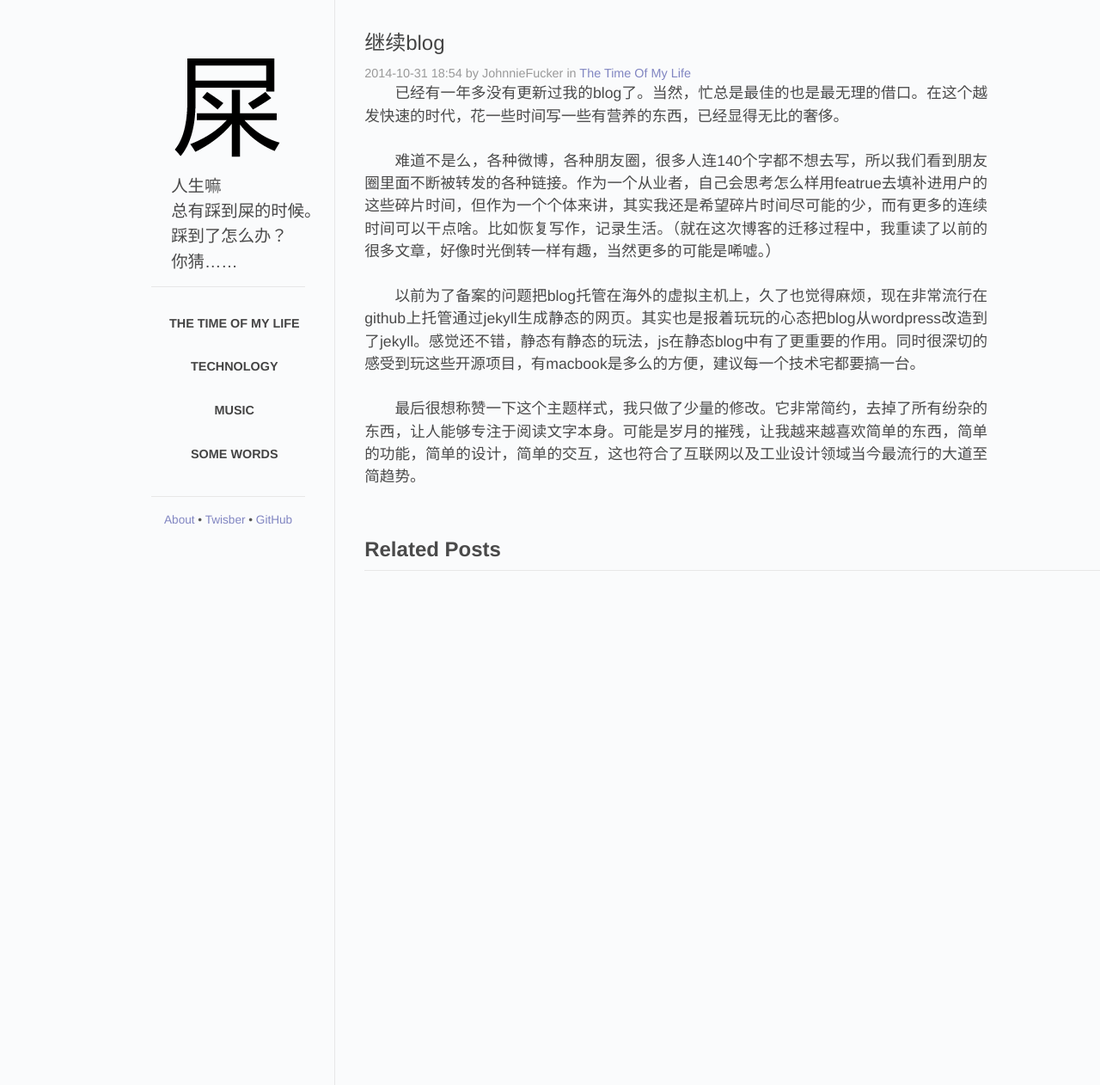
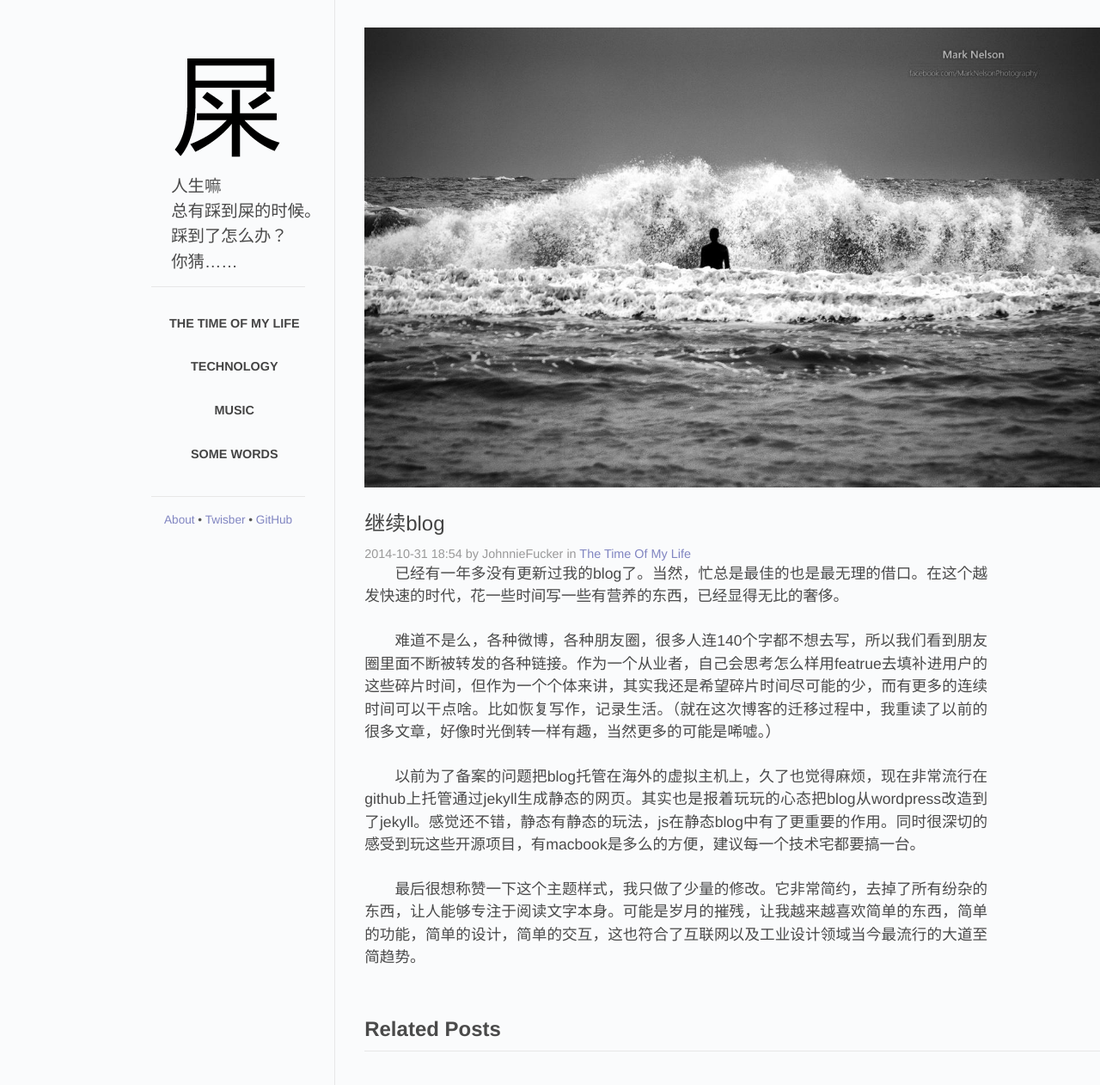
Before and after one commit to JohnnieFucker/blog, a Jekyll site: the page built from _posts/2014-10-31-renew-my-blog.md, in a window 1280 px wide. Shown: the whole page at 86% size. Built offline with Jekyll 4.4.1, drawn with Linux system fonts in a browser that asks for light colours.

Commit message:
post new blog

```diff
--- a/_posts/2014-10-31-renew-my-blog.md
+++ b/_posts/2014-10-31-renew-my-blog.md
@@ -4,6 +4,7 @@
 author: JohnnieFucker
 date: '2014-10-31 18:54'
 category: The Time Of My Life
+cover: '/images/178ba1ee1b71fb252af9a3b0ace670f6.jpg'
 ---
 <p>已经有一年多没有更新过我的blog了。当然，忙总是最佳的也是最无理的借口。在这个越发快速的时代，花一些时间写一些有营养的东西，已经显得无比的奢侈。</p>
 <!--break-->
```
Also changed, not shown: images/178ba1ee1b71fb252af9a3b0ace670f6.jpg (added).
